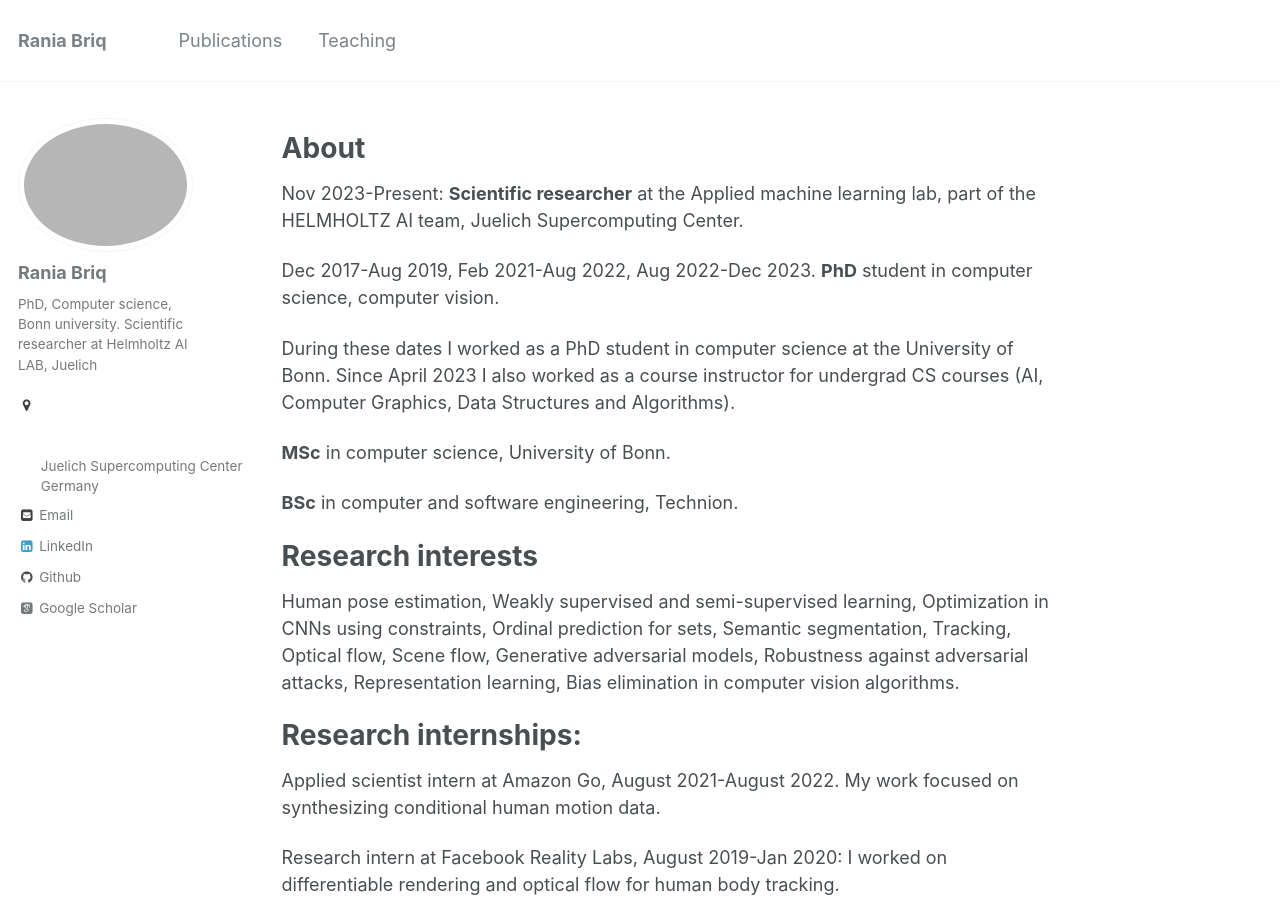
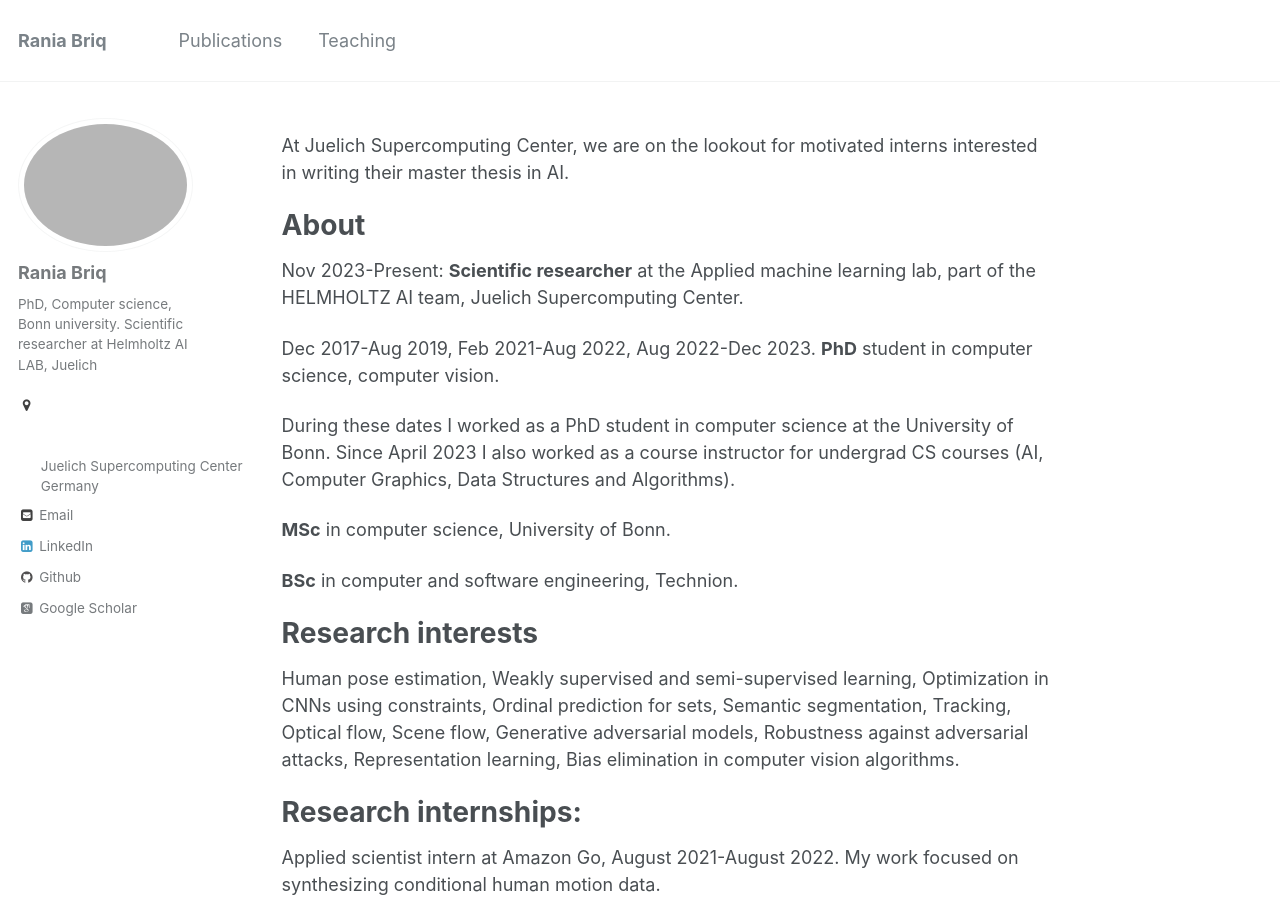
Before and after one commit to briqr/briqr.github.io, a Jekyll site: the page built from _pages/about.md, in a window 1280 px wide and 900 px high. Built offline with Jekyll 4.4.1, drawn with Linux system fonts in a browser that asks for light colours; some web fonts are replaced.

Commit message:
Update about.md

```diff
--- a/_pages/about.md
+++ b/_pages/about.md
@@ -12,6 +12,7 @@ redirect_from:
   - /about/
   - /about.html
 ---
+At Juelich Supercomputing Center, we are on the lookout for motivated interns interested in writing their master thesis in AI.
 
 About
 ======
```
